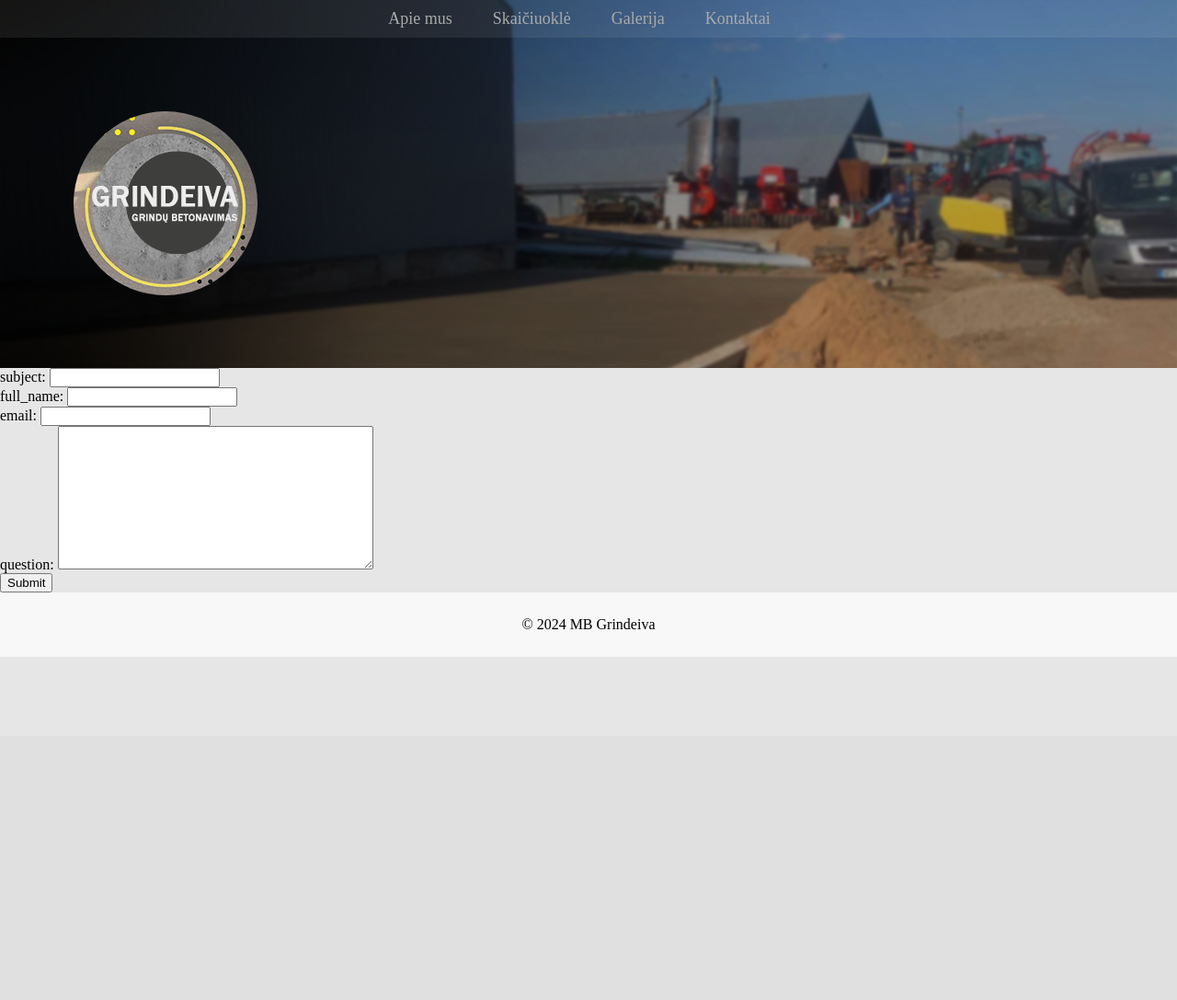
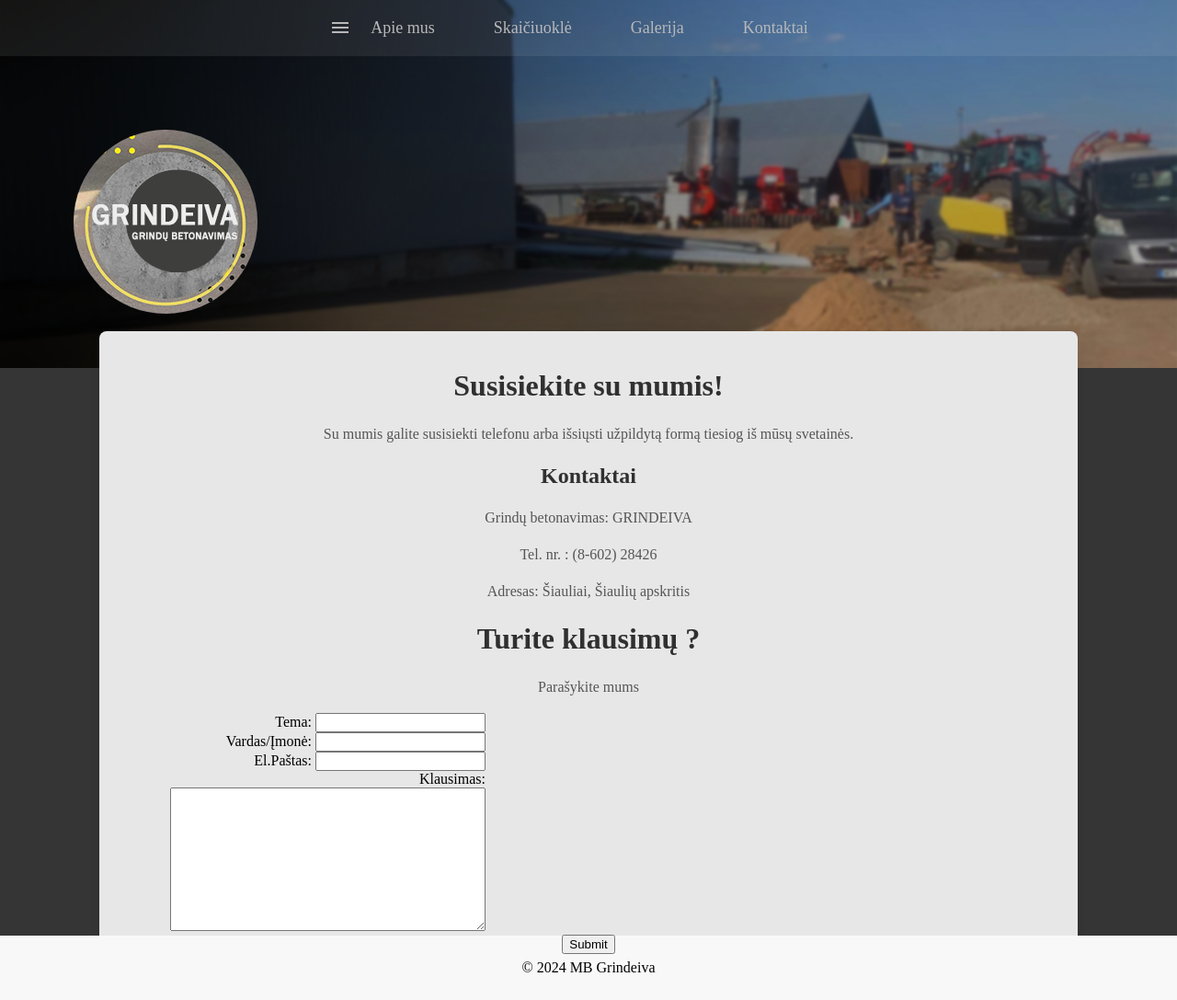
Before and after one commit to RenaldasZ/grindeiva, a Django app: page /contacts/ in a window 1280 px wide. Shown: the whole page at 92% size. Before the commit the page ends 714 px from the top, so only its background shows below. Run offline with Django 5.2, Linux system fonts and the light colour scheme; parts of the project's set-up code (start-up, migrations or seed data) failed here and were passed over.

Commit message:
created additional style

```diff
--- a/main/webapp/static/webapp/css/style.css
+++ b/main/webapp/static/webapp/css/style.css
@@ -1,6 +1,6 @@
 body {
     margin: 0;
-    background-color: rgb(230, 230, 230);
+    background-color: rgb(53, 53, 53);
 }
 
 footer {
@@ -34,56 +34,62 @@ nav ul {
 nav li {
     display: inline-block;
     margin-right: 20px;
-    padding: 10px;
+    padding: 20px;
 }
 
 nav a {
     text-decoration: none;
     font-size: 18px;
-    color: #aaaaaa;
+    color: #b8b8b8;
 }
 
 nav a:hover {
-    color: #e4e4e4;
+    color: #e7e7e7;
 }
 
-.about-us-section {
-    width: 150vh;
+.content-section {
+    min-width: 50vh;
+    max-width: 80vw;
     margin: -5vh auto;
     padding: 20px;
-    background-color: #e7e7e7; /* Set your preferred background color */
+    background-color: #e7e7e7;
     border-radius: 8px;
-    box-shadow: 0 0 10px rgba(0, 0, 0, 0.1); /* Add a subtle box shadow */
+    box-shadow: 0 0 10px rgba(0, 0, 0, 0.1);
     text-align: center;
+    flex-shrink: 1;
 }
 
-.about-us-section h2 {
-    font-size: 24px;
-    color: #333; /* Set your preferred text color */
+.content-section h1 {
+    font-size: 32px;
+    color: #303030;
 }
 
-.about-us-section p {
+.content-section h2 {
+    font-size: 24px;
+    color: #303030;
+}
+
+.content-section p {
     font-size: 16px;
-    color: #555; /* Set your preferred text color */
+    color: #555;
     line-height: 1.5;
 }
 
-.video-container {
+.main-container {
     display: flex;
-    justify-content: center;
+    justify-content: space-around;
     align-items: center;
-    height: 60vh; /* Adjust the height as needed */
+    height: 50vh;
+    flex-shrink: 1;
 }
 
 /* Additional styling for the embedded video if necessary */
-.video-container iframe {
+.container iframe {
     border: none;
     overflow: hidden;
     max-width: 100%;
     max-height: 100%;
 }
-
-
 
 datalist {
     display: flex;
@@ -100,3 +106,14 @@ datalist {
     width: 200px;
     margin: 0;
   }
+
+.contact-form {
+    text-align: right;
+    max-width: 50vh;
+}
+
+input[type="text"],
+input[type="email"],
+textarea {
+    width: auto;
+}
--- a/main/webapp/static/webapp/js/ui.js
+++ b/main/webapp/static/webapp/js/ui.js
@@ -15,3 +15,12 @@ function updateValue() {
     let calculation = (width * (thickness / 12))/ 27;
     cost.textContent = calculation;
 }
+
+async function active_button(obj_id) {
+    const uncollapsible = document.getElementById(obj_id);
+    if (uncollapsible.classList.contains("active")) {
+        uncollapsible.classList.remove("active");
+    } else {
+        uncollapsible.classList.add("active");
+    };
+};
--- a/main/webapp/templates/base.html
+++ b/main/webapp/templates/base.html
@@ -4,7 +4,7 @@
 <head>
     <meta charset="UTF-8">
     <meta name="viewport" content="width=device-width, initial-scale=1.0">
-    <title>{% block title %}Your Website Title{% endblock %}</title>
+    <title>{% block title %}Grindeiva{% endblock %}</title>
     <link rel="stylesheet" href="{% static 'webapp/css/style.css' %}">
     <script src="{% static 'webapp/js/ui.js' %}"></script>
 </head>
@@ -12,6 +12,9 @@
     <header>
         <nav>
             <ul>
+                <span class="burger">
+                    <a id="burger-button" class="btn dim" onclick="active_button('top-level-menu');"><svg width="18" height="12" viewBox="0 0 18 12" xmlns="http://www.w3.org/2000/svg"><path d="M0 12h18v-2h-18v2zm0-5h18v-2h-18v2zm0-7v2h18v-2h-18z" fill="currentColor"></path></svg></a>
+                </span>
                 <li><a href="{% url "index" %}">Apie mus</a></li>
                 <li><a href="{% url "calculator" %}">Skaičiuoklė</a></li>
                 <li><a href="{% url "galery" %}">Galerija</a></li>
@@ -19,7 +22,7 @@
             </ul>
         </nav>
         <div class="logo">
-            <img src="{% static 'webapp/images/logo.png' %}" alt="Your Logo Alt Text">
+            <a href="/"><img src="{% static 'webapp/images/logo.png' %}" alt="Your Logo Alt Text"></a>
         </div>
     </header>
     <main>
@@ -30,10 +33,9 @@
             {% endfor %}
         </ul>
         {% endif %}
+            {% block content %}
 
-        {% block content %}
-
-        {% endblock %}
+            {% endblock %}
     </main>
     <footer>
         <p>&copy; {% now "Y" %} MB Grindeiva</p>
--- a/main/webapp/templates/webapp/contacts.html
+++ b/main/webapp/templates/webapp/contacts.html
@@ -1,9 +1,44 @@
 {% extends "base.html" %}
 
 {% block content %}
-<form method="POST" action="">
-    {% csrf_token %}
-    {{ form }}
-    <input type="submit">
-</form>
+<div class="content-section">
+    <h1>Susisiekite su mumis!</h1>
+    <p>Su mumis galite susisiekti telefonu arba išsiųsti užpildytą formą tiesiog iš mūsų svetainės.</p>
+    <div class="container">
+        <div>
+            <h2>Kontaktai</h2>
+            <p>Grindų betonavimas: GRINDEIVA</p>
+            <p>Tel. nr. : (8-602) 28426</p>
+            <p>Adresas: Šiauliai, Šiaulių apskritis</p>
+        </div>
+        <form method="POST" action="">
+            {% csrf_token %}
+            <div>
+                <h1>Turite klausimų ?</h1>
+                <p>Parašykite mums</p>
+                <div class="contact-form">
+                    <div class="row">
+                        <div class="col">
+                            <label for="{{ form.subject.id_for_label }}">Tema:</label>
+                            {{ form.subject }}
+                        </div>
+                        <div class="col">
+                            <label for="{{ form.full_name.id_for_label }}">Vardas/Įmonė:</label>
+                            {{ form.full_name }}
+                        </div>
+                        <div class="col">
+                            <label for="{{ form.email.id_for_label }}">El.Paštas:</label>
+                            {{ form.email }}
+                        </div>
+                        <div class="col">
+                            <label for="{{ form.question.id_for_label }}">Klausimas:</label>
+                            {{ form.question }}
+                        </div>
+                    </div>
+                </div>
+                <input type="submit" value="Submit">
+            </div>
+        </form>
+    </div>
+</div>
 {% endblock content %}
--- a/main/webapp/views.py
+++ b/main/webapp/views.py
@@ -7,7 +7,7 @@ from django.core.mail import BadHeaderError, EmailMessage
 from django.template.loader import get_template
 from django.shortcuts import render
 from django.views.generic import TemplateView, FormView
-from . forms import ContactForm, CalculatorForm
+from . forms import ContactForm
 
 class Index(TemplateView):
     template_name = "webapp/index.html"
```
Also changed, not shown: main/webapp/templates/webapp/index.html (+13 -10 lines).
